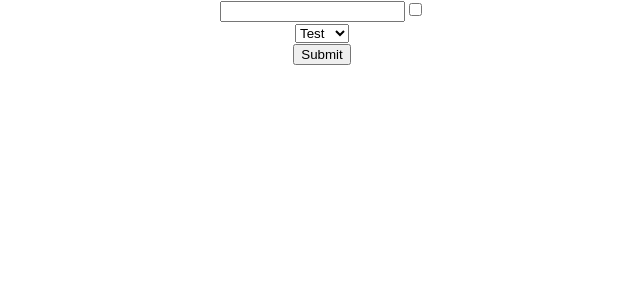
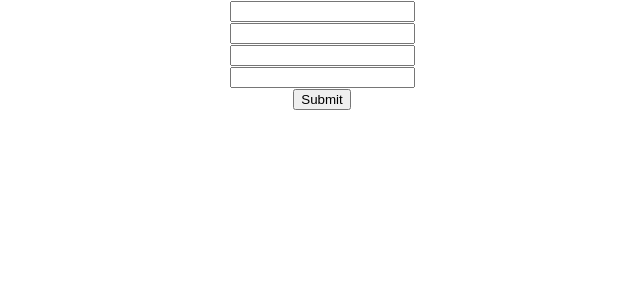
Before and after one commit to bairamispanagiotis/demo_react_app, a React (Create React App) app: page / in a window 1280 px wide. Shown: the top 300 px of the page, without its empty margins (318-958 px from the left). Built offline with nearby package versions, Linux system fonts and the light colour scheme.

Commit message:
Form Validation

```diff
--- a/src/components/MyForm.js
+++ b/src/components/MyForm.js
@@ -1,12 +1,21 @@
 import React from 'react';
+
+const initialState = {
+    name: '',
+    surname: '',
+    password: '',
+    email: '',
+    nameError: '',
+    surnameError: '',
+    passwordError: '',
+    emailError: ''
+}
+
 
 export default class MyForm extends React.Component {
 
-    state = {
-        name: '',
-        rememberMe: '',
-        title: 'Test'
-    }
+
+    state = initialState;
 
     handleChange = (event) => {
         const isCheckbox = event.target.name === 'checkbox';
@@ -15,21 +24,66 @@ export default class MyForm extends React.Component {
 
     handleSubmit = event => {
         event.preventDefault();
-        console.log(this.state);
-    }
+
+        const isValid = this.validate();
+
+        if (isValid) {
+            console.log(this.state);
+            this.setState(initialState);
+            //clear form
+        }
+    };
+
+    validate = () => {
+
+        let emailError = '';
+        let passwordError = '';
+        let nameError = '';
+        let surname = '';
+
+        if (!this.state.email.includes('@')) {
+
+            emailError = 'Invalid email';
+        }
+
+        if(!this.state.name){
+            nameError = "name cannot be blank";
+        }
+
+        if (emailError) {
+            this.setState({ emailError });
+            return false;
+        }
+
+        if (nameError) {
+            this.setState({ nameError });
+            return false;
+        }
+
+
+        return true;
+    };
 
     render() {
-        return <form onSubmit={this.handleSubmit}>
-            <input name="name" value={this.state.name} onChange={this.handleChange} />
-            <input name="rememberMe" onChange={this.handleChange} type="checkbox" checked={this.state.rememberMe} />
+        return <form noValidate onSubmit={this.handleSubmit}>
             <div>
-                <select name="title" value={this.state.title} onChange={this.handleChange}>
-                    <option>Test</option>
-                    <option>Test2</option>
-                    <option>Test3</option>
-                </select>
+                <input type="text" name="name" value={this.state.name} onChange={this.handleChange} />
+                <div style={{ fontSize: 12, color: "red" }}>{this.state.nameError}</div>
             </div>
+            <div>
+                <input type="text" name="surname" value={this.state.surname} onChange={this.handleChange} />
+                <div style={{ fontSize: 12, color: "red" }}>{this.state.surnameError}</div>
+            </div>
+            <div>
+                <input type="email" name="email" value={this.state.email} onChange={this.handleChange} />
+                <div style={{ fontSize: 12, color: "red" }}>{this.state.emailError}</div>
+            </div>
+            <div>
+                <input type="password" name="password" value={this.state.password} onChange={this.handleChange} />
+                <div style={{ fontSize: 12, color: "red" }}>{this.state.passwordError}</div>
+            </div>
+
             <button type="submit">Submit</button>
         </form>
-    }
+    };
 }
```
